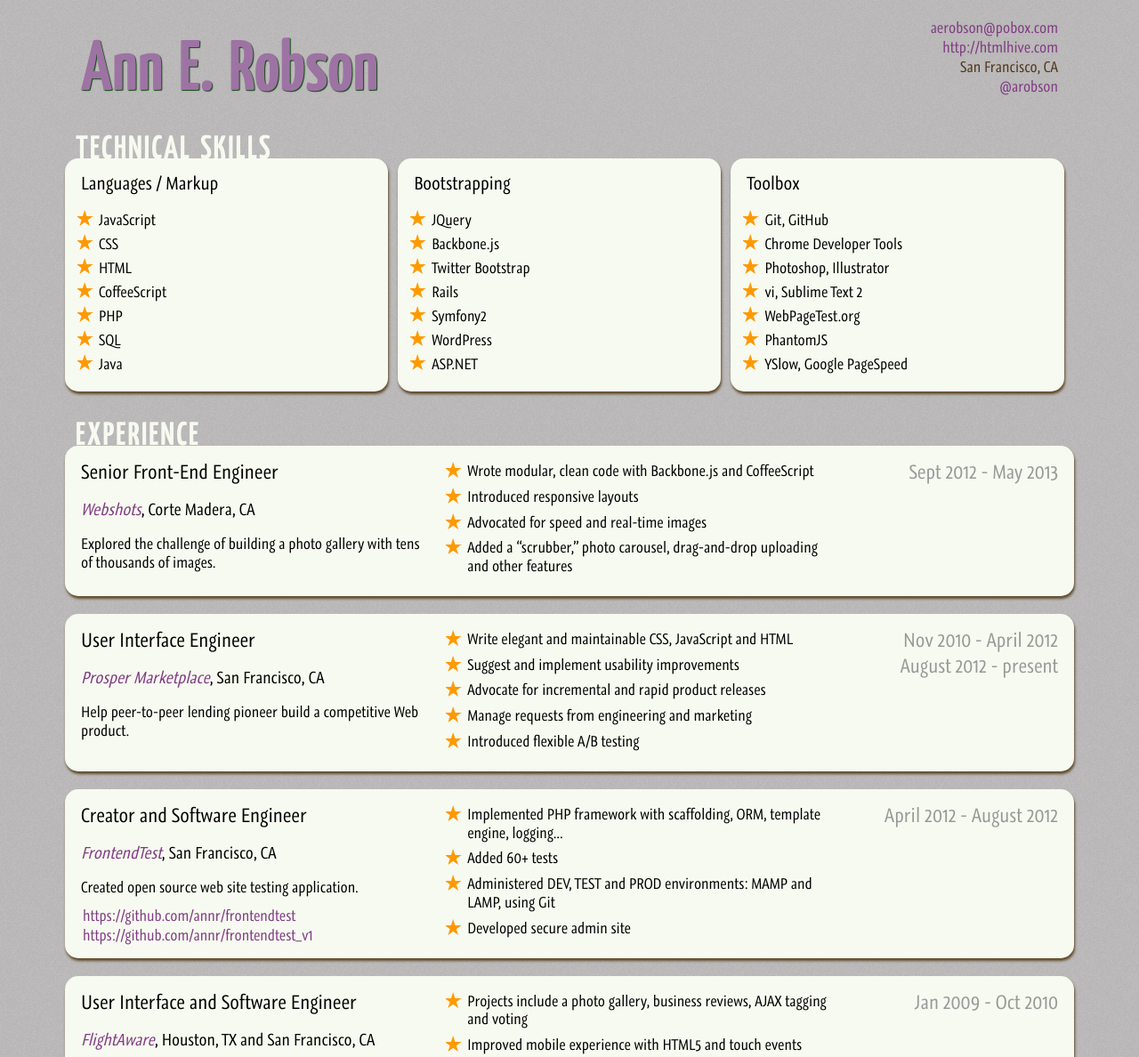
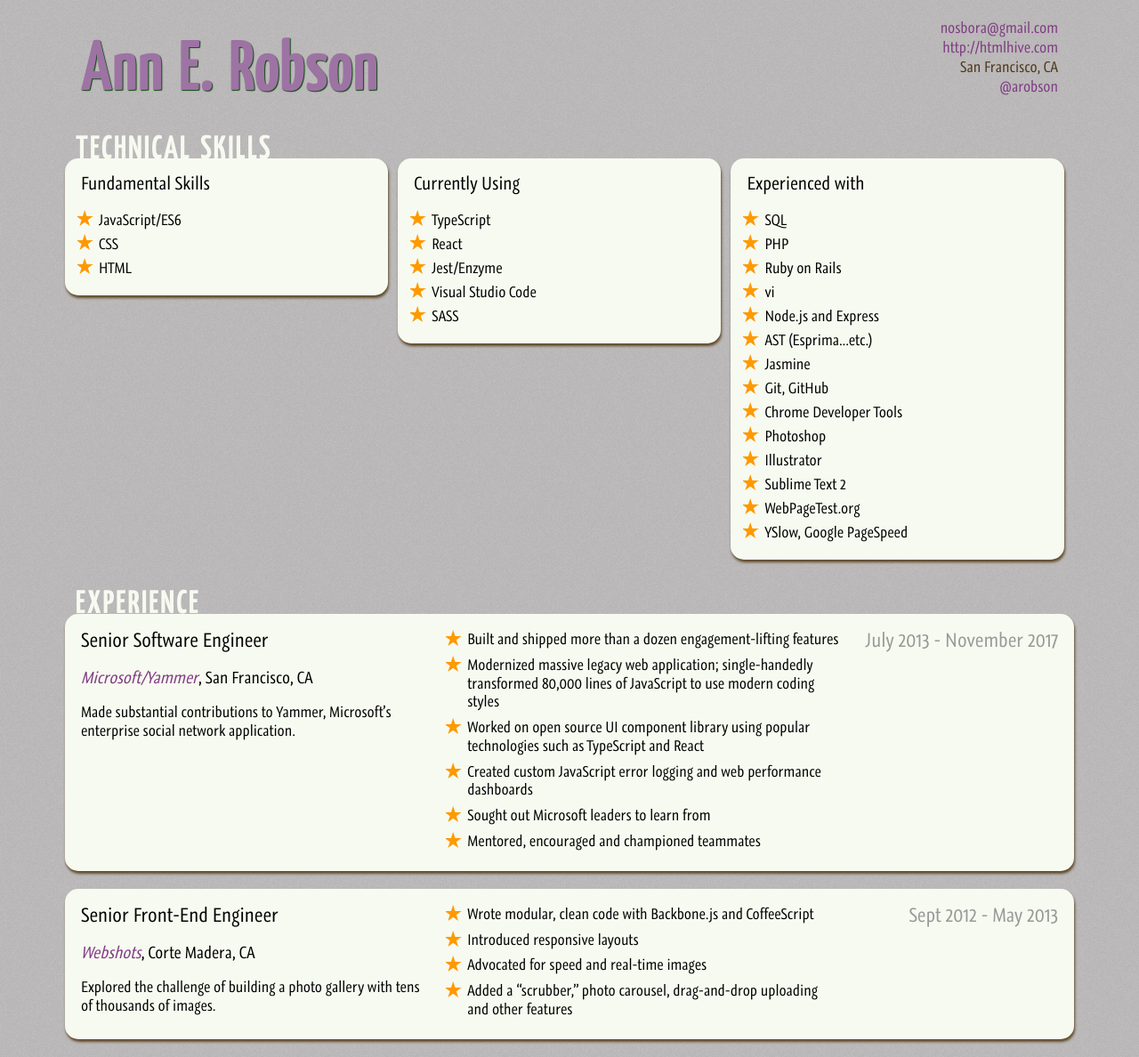
Before and after one commit to annr/responsive-resume, a plain HTML site: page index.html in a window 1280 px wide. Shown: the top 1188 px of the page at 89% size. Drawn offline with nearby package versions, Linux system fonts and the light colour scheme.

Commit message:
Add latest experience as quickly as possible. No one sees this.

```diff
--- a/index.html
+++ b/index.html
@@ -12,8 +12,8 @@
 	for (var i = 0, j = a.length; i < j; i++) {
 		document.createElement(a[i]);
 	}
-	var name = "aerobson";
-	var address = "pobox.com";
+	var name = "nosbora";
+	var address = "gmail.com";
 	var link = name + '@' + address;
 	function protectmail() {
 		document.write('<a class="email" href=mailto:' + name + '@' + address  + '>' + link + '</a>');
@@ -41,60 +41,64 @@
 <section class="fixedHeightSection">
 	<h2>Technical Skills</h2>
 	<section class="skillsCol">
-		<h4>Languages / Markup</h4>
+		<h4>Fundamental Skills</h4>
 		<ul>
-			<li>JavaScript</li>
+			<li>JavaScript/ES6</li>
 			<li>CSS</li>
 			<li>HTML</li>
-			<li>CoffeeScript</li>
-			<li>PHP</li>
-			<li>SQL</li>
-			<li>Java</li>
 		</ul>
 	</section>
 	<section class="skillsCol">
-		<h4>Bootstrapping</h4>
+		<h4>Currently Using</h4>
 		<ul>
-			<li>JQuery</li>
-			<li>Backbone.js</li>
-			<li>Twitter Bootstrap</li>
-			<li>Rails</li>
-			<li>Symfony2</li>
-			<li>WordPress</li>
-			<li>ASP.NET</li>
+			<li>TypeScript</li>
+			<li>React</li>
+			<li>Jest/Enzyme</li>
+			<li>Visual Studio Code</li>
+			<li>SASS</li>
 		</ul>
 	</section>
 	<section class="skillsCol last">
-		<h4>Toolbox</h4>
+		<h4>Experienced with</h4>
 		<ul>
+			<li>SQL</li>
+			<li>PHP</li>
+			<li>Ruby on Rails</li>
+			<li>vi</li>
+			<li>Node.js and Express</li>
+			<li>AST (Esprima...etc.)</li>
+			<li>Jasmine</li>
 			<li>Git, GitHub</li>
 			<li>Chrome Developer Tools</li>
-			<li>Photoshop, Illustrator</li>
-			<li>vi, Sublime Text 2</li>
+			<li>Photoshop</li>
+			<li>Illustrator</li>
+			<li>Sublime Text 2</li>
 			<li>WebPageTest.org</li>
-			<li>PhantomJS</li>
 			<li>YSlow, Google PageSpeed</li>
 		</ul>
 	</section>
-
-	<!--
-	<section class="skillsCol last">
-		<h4>Ideologies</h4>
-		<ul>
-			<li>Content and Mobile First</li>
-			<li>Web Performance Best Practices</li>
-			<li>Testing &amp; Regression Testing</li>
-			<li>Semantic Web &amp; Web Standards</li>
-			<li>Progressive Enhancement</li>
-			<li>Responsive Design</li>
-			<li>OOP and MVC</li>
-			</ul>
-	</section>
-	-->
 </section>
 
 <section>
 <h2>Experience</h2>
+<section class="resRow">
+	<div class="date"><h4>July 2013 - November 2017</h4></div>
+	<div class="col summary">
+		<h4>Senior Software Engineer</h4>
+		<h5><i><a href="http://www.yammer.com/">Microsoft/Yammer</a></i>, San Francisco, CA</h5>
+		<p>Made substantial contributions to Yammer, Microsoft’s enterprise social network application.</p>
+	</div>
+	<div class="col points">
+		<ul>
+			<li>Built and shipped more than a dozen engagement-lifting features</li>
+			<li>Modernized massive legacy web application; single-handedly transformed 80,000 lines of JavaScript to use modern coding styles</li>
+			<li>Worked on open source UI component library using popular technologies such as TypeScript and React</li>
+			<li>Created custom JavaScript error logging and web performance dashboards</li>
+			<li>Sought out Microsoft leaders to learn from</li>
+			<li>Mentored, encouraged and championed teammates</li>
+		</ul>
+	</div>
+</section>
 
 <section class="resRow">
 	<div class="date"><h4>Sept 2012 - May 2013</h4></div>
```
